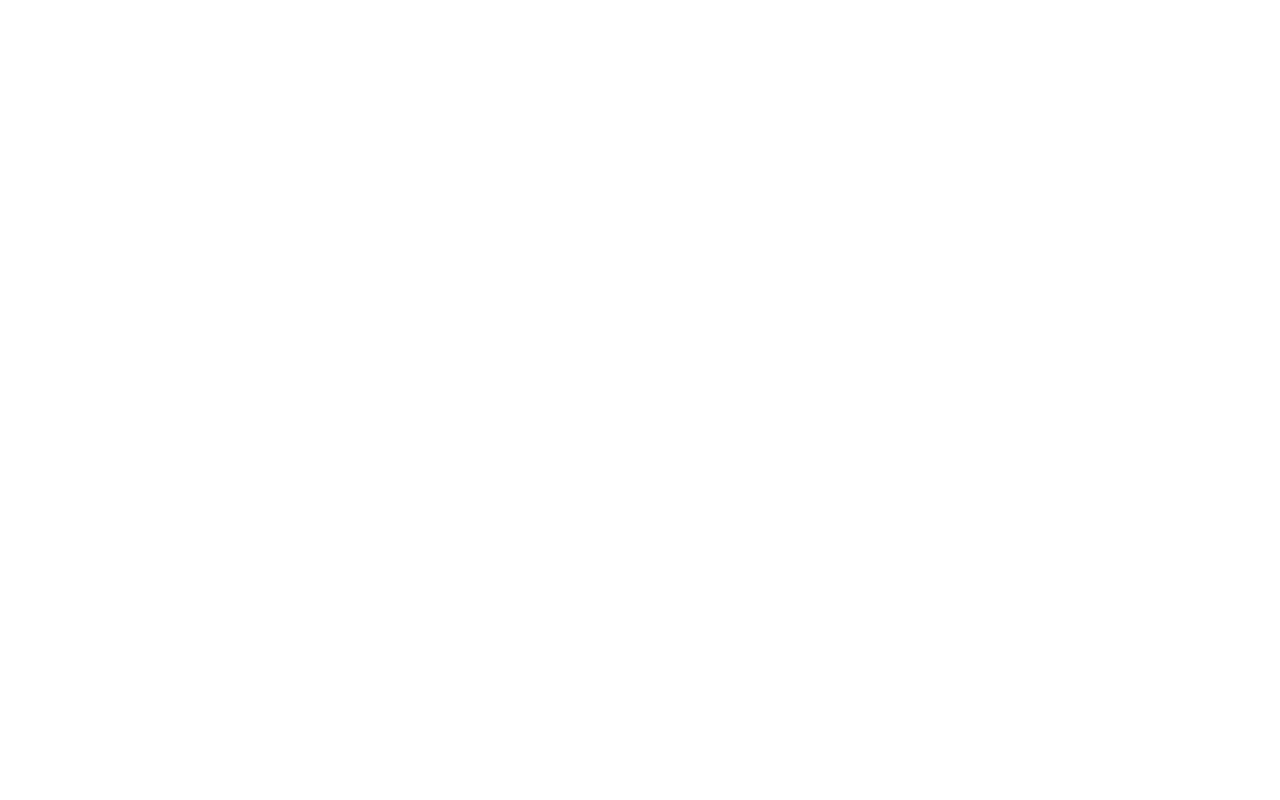
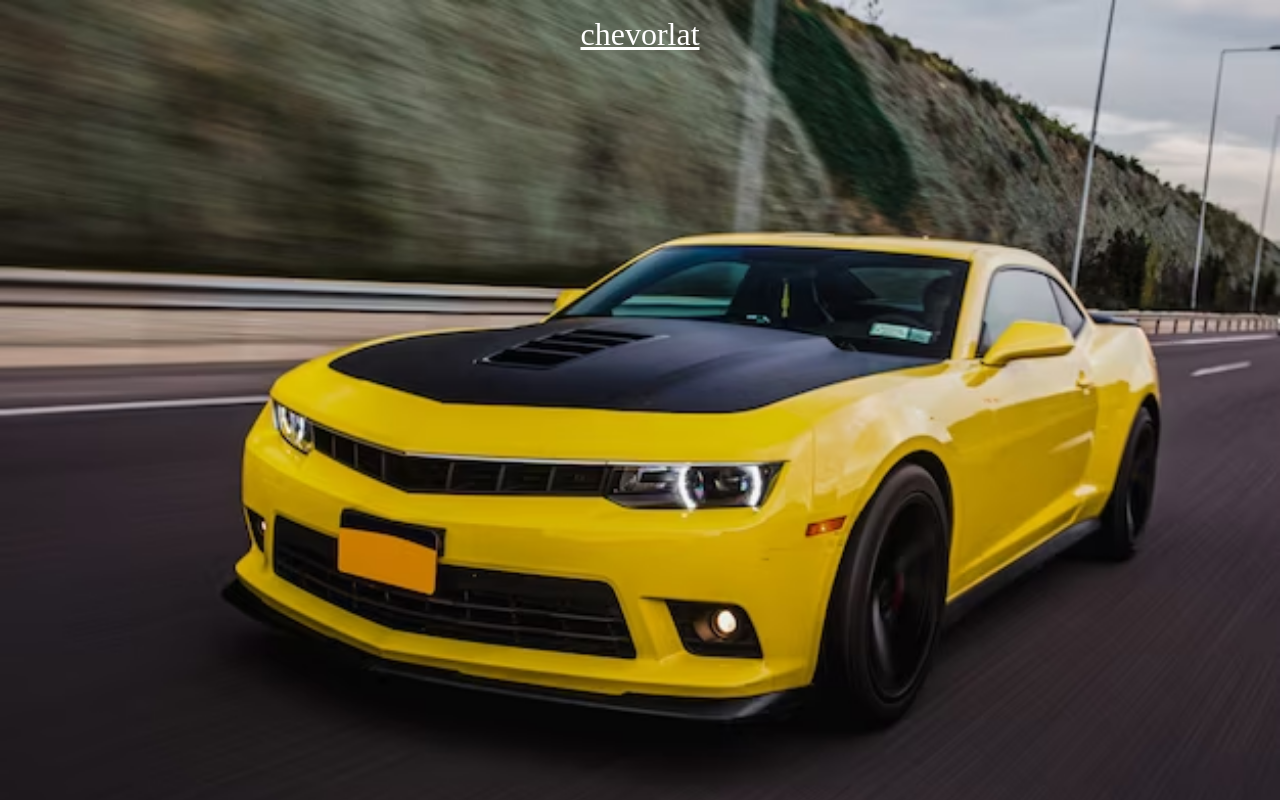
Before and after one commit to VishnuCse89/linkkk, a plain HTML site: page index.html in a window 1280 px wide. Drawn offline with Linux system fonts and the light colour scheme.

Commit message:
Update style.css

```diff
--- a/style.css
+++ b/style.css
@@ -1,5 +1,5 @@
 .bg{
-    background-image:url("assert/buc.avif");
+    background-image:url("buc.avif");
     background-repeat: no-repeat;
     background-size: 100% ;
     backface-visibility: unset;
```
